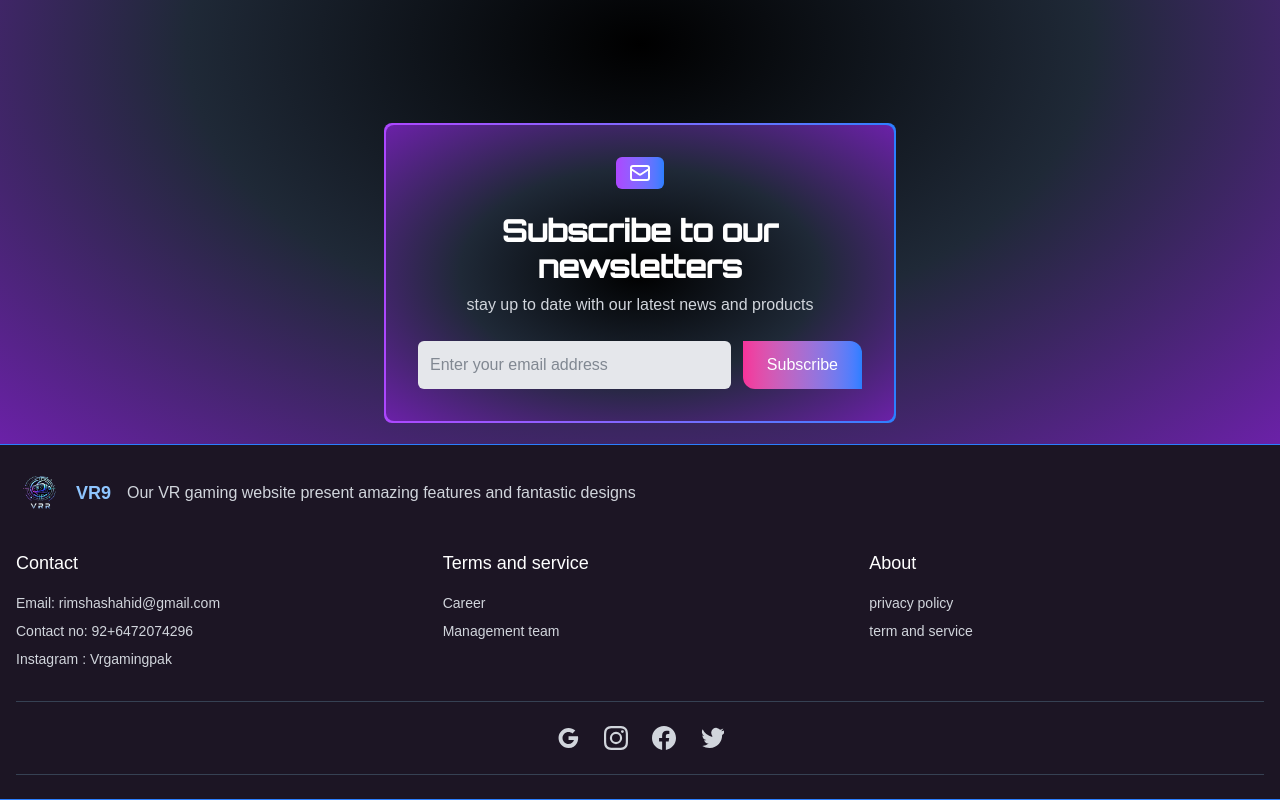
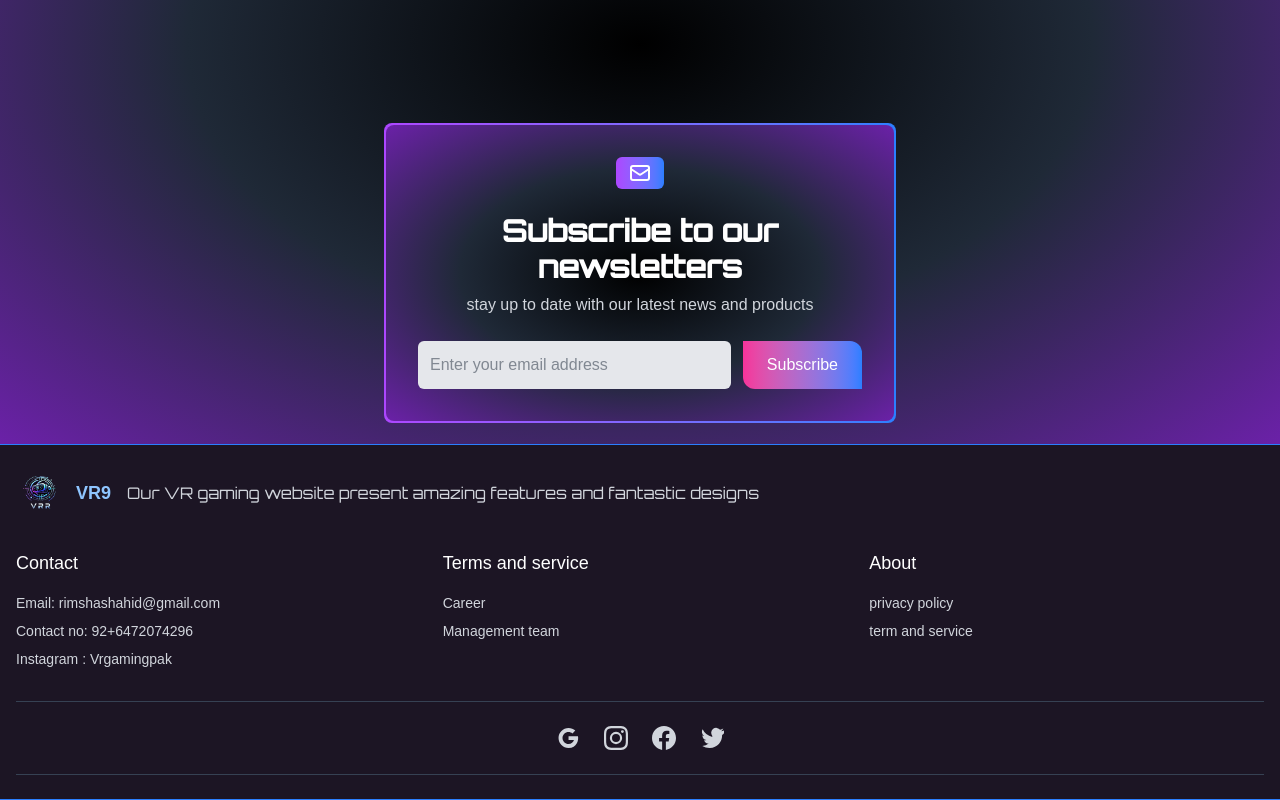
Before and after one commit to abdulwasay0245/Gaming-Landing-Page, a Next.js app: page / in a window 1280 px wide. Shown: the part 6082-6882 px from the top of the page. Built offline with nearby package versions, Linux system fonts and the light colour scheme; a web font is replaced by a local one.

Commit message:
added some styling

```diff
--- a/src/app/component/Footer.tsx
+++ b/src/app/component/Footer.tsx
@@ -2,13 +2,14 @@
 import React from 'react';
 import Link from 'next/link';
 import Image from 'next/image';
+import { orbitron } from './fonts';
 
 export default function Footer() {
   return (
     <footer className="bg-[#1c1524] text-white border-t border-b border-blue-500">
       {/* Top section with logo and description */}
-      <div className="container mx-auto px-4 py-6">
-        <div className="flex flex-col md:flex-row items-start md:items-center mb-8">
+      <div className="container mx-auto px-4 py-6 ">
+              <div className="flex flex-col md:flex-row text-center items-center md:items-center  mb-8">
           <div className="flex items-center mb-4 md:mb-0">
             <div className="w-12 h-12 relative mr-3">
               <Image
@@ -21,7 +22,7 @@ export default function Footer() {
             </div>
             <span className="text-lg font-semibold text-blue-300">VR9</span>
           </div>
-          <p className="text-gray-300 ml-0 md:ml-4">
+          <p className="text-gray-300 ml-0 md:ml-4 " style={orbitron.style}>
             Our VR gaming website present amazing features and fantastic designs
           </p>
         </div>
```
